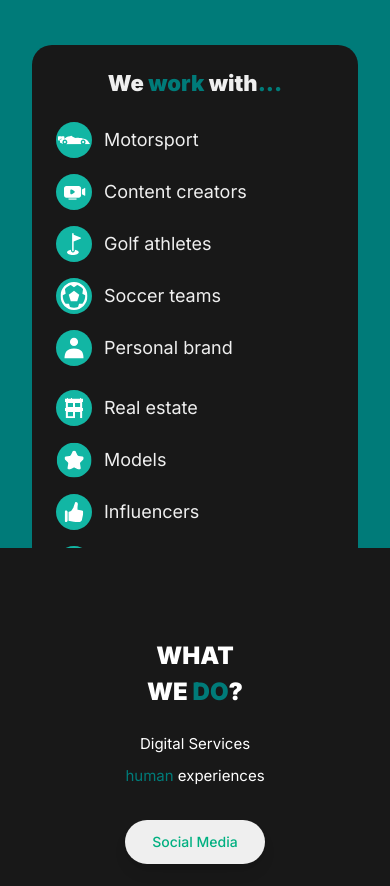
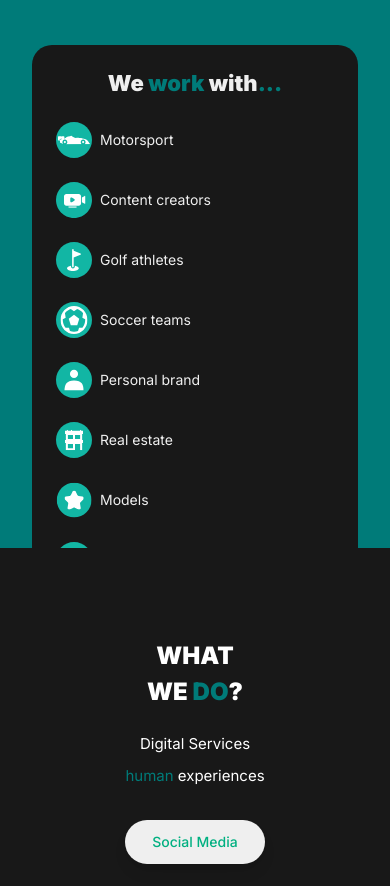
Before and after one commit to LongRodSilver/Hupscale, a Next.js app: page / in a window 390 px wide. Shown: the part 1140-2026 px from the top of the page. Built offline with nearby package versions, Linux system fonts and the light colour scheme; a web font is replaced by a local one.

Commit message:
Restructure industry icons to 2-column grid on mobile, 4 columns on desktop

```diff
--- a/app/page.tsx
+++ b/app/page.tsx
@@ -809,54 +809,66 @@ function HomeContent() {
               </h3>
             </div>
 
-            {/* Industry categories - Two Column Grid */}
-            <div className="grid grid-cols-2 gap-x-8 gap-y-4 mb-8">
-              {/* LEFT COLUMN */}
-              <div className="space-y-4">
-                <div className="flex items-center space-x-3 text-white">
-                  <img alt="Motorsport" className="w-8 h-8 flex-shrink-0" src={getImagePath("/svg-motorsport.svg")} />
-                  <span className="font-onest text-lg text-[#efefef]">{t('benefits.categories.motorsport')}</span>
-                </div>
-                <div className="flex items-center space-x-3 text-white">
-                  <img alt="Content creators" className="w-8 h-8 flex-shrink-0" src={getImagePath("/svg-content.svg")} />
-                  <span className="font-onest text-lg text-[#efefef]">{t('benefits.categories.contentCreators')}</span>
-                </div>
-                <div className="flex items-center space-x-3 text-white">
-                  <img alt="Golf athletes" className="w-8 h-8 flex-shrink-0" src={getImagePath("/svg-golf.svg")} />
-                  <span className="font-onest text-lg text-[#efefef]">{t('benefits.categories.golfAthletes')}</span>
-                </div>
-                <div className="flex items-center space-x-3 text-white">
-                  <img alt="Soccer teams" className="w-8 h-8 flex-shrink-0" src={getImagePath("/svg-soccer.svg")} />
-                  <span className="font-onest text-lg text-[#efefef]">{t('benefits.categories.soccerTeams')}</span>
-                </div>
-                <div className="flex items-center space-x-3 text-white">
-                  <img alt="Personal brand" className="w-8 h-8 flex-shrink-0" src={getImagePath("/svg-personal.svg")} />
-                  <span className="font-onest text-lg text-[#efefef]">{t('benefits.categories.personalBrand')}</span>
-                </div>
+            {/* Industry categories - Responsive Grid */}
+            <div className="grid grid-cols-2 gap-x-6 gap-y-4 sm:gap-x-8 sm:gap-y-6 lg:grid-cols-4 mb-8">
+              {/* Motorsport */}
+              <div className="flex items-center gap-2 sm:gap-3 text-white">
+                <img alt="Motorsport" className="w-8 h-8 sm:w-10 sm:h-10 flex-shrink-0" src={getImagePath("/svg-motorsport.svg")} />
+                <span className="font-onest text-sm sm:text-base lg:text-lg text-[#efefef]">{t('benefits.categories.motorsport')}</span>
               </div>
 
-              {/* RIGHT COLUMN */}
-              <div className="space-y-4">
-                <div className="flex items-center space-x-3 text-white">
-                  <img alt="Real estate" className="w-8 h-8 flex-shrink-0" src={getImagePath("/svg-real.svg")} />
-                  <span className="font-onest text-lg text-[#efefef]">{t('benefits.categories.realEstate')}</span>
-                </div>
-                <div className="flex items-center space-x-3 text-white">
-                  <img alt="Models" className="w-8 h-8 flex-shrink-0" src={getImagePath("/svg-models.svg")} />
-                  <span className="font-onest text-lg text-[#efefef]">{t('benefits.categories.models')}</span>
-                </div>
-                <div className="flex items-center space-x-3 text-white">
-                  <img alt="Influencers" className="w-8 h-8 flex-shrink-0" src={getImagePath("/svg-influencer.svg")} />
-                  <span className="font-onest text-lg text-[#efefef]">{t('benefits.categories.influencers')}</span>
-                </div>
-                <div className="flex items-center space-x-3 text-white">
-                  <img alt="Car rentals" className="w-8 h-8 flex-shrink-0" src={getImagePath("/svg-car.svg")} />
-                  <span className="font-onest text-lg text-[#efefef]">{t('benefits.categories.carRentals')}</span>
-                </div>
-                <div className="flex items-center space-x-3 text-white">
-                  <img alt="Medical" className="w-8 h-8 flex-shrink-0" src={getImagePath("/svg-medical.svg")} />
-                  <span className="font-onest text-lg text-[#efefef]">{t('benefits.categories.medical')}</span>
-                </div>
+              {/* Content creators */}
+              <div className="flex items-center gap-2 sm:gap-3 text-white">
+                <img alt="Content creators" className="w-8 h-8 sm:w-10 sm:h-10 flex-shrink-0" src={getImagePath("/svg-content.svg")} />
+                <span className="font-onest text-sm sm:text-base lg:text-lg text-[#efefef]">{t('benefits.categories.contentCreators')}</span>
+              </div>
+
+              {/* Golf athletes */}
+              <div className="flex items-center gap-2 sm:gap-3 text-white">
+                <img alt="Golf athletes" className="w-8 h-8 sm:w-10 sm:h-10 flex-shrink-0" src={getImagePath("/svg-golf.svg")} />
+                <span className="font-onest text-sm sm:text-base lg:text-lg text-[#efefef]">{t('benefits.categories.golfAthletes')}</span>
+              </div>
+
+              {/* Soccer teams */}
+              <div className="flex items-center gap-2 sm:gap-3 text-white">
+                <img alt="Soccer teams" className="w-8 h-8 sm:w-10 sm:h-10 flex-shrink-0" src={getImagePath("/svg-soccer.svg")} />
+                <span className="font-onest text-sm sm:text-base lg:text-lg text-[#efefef]">{t('benefits.categories.soccerTeams')}</span>
+              </div>
+
+              {/* Personal brand */}
+              <div className="flex items-center gap-2 sm:gap-3 text-white">
+                <img alt="Personal brand" className="w-8 h-8 sm:w-10 sm:h-10 flex-shrink-0" src={getImagePath("/svg-personal.svg")} />
+                <span className="font-onest text-sm sm:text-base lg:text-lg text-[#efefef]">{t('benefits.categories.personalBrand')}</span>
+              </div>
+
+              {/* Real estate */}
+              <div className="flex items-center gap-2 sm:gap-3 text-white">
+                <img alt="Real estate" className="w-8 h-8 sm:w-10 sm:h-10 flex-shrink-0" src={getImagePath("/svg-real.svg")} />
+                <span className="font-onest text-sm sm:text-base lg:text-lg text-[#efefef]">{t('benefits.categories.realEstate')}</span>
+              </div>
+
+              {/* Models */}
+              <div className="flex items-center gap-2 sm:gap-3 text-white">
+                <img alt="Models" className="w-8 h-8 sm:w-10 sm:h-10 flex-shrink-0" src={getImagePath("/svg-models.svg")} />
+                <span className="font-onest text-sm sm:text-base lg:text-lg text-[#efefef]">{t('benefits.categories.models')}</span>
+              </div>
+
+              {/* Influencers */}
+              <div className="flex items-center gap-2 sm:gap-3 text-white">
+                <img alt="Influencers" className="w-8 h-8 sm:w-10 sm:h-10 flex-shrink-0" src={getImagePath("/svg-influencer.svg")} />
+                <span className="font-onest text-sm sm:text-base lg:text-lg text-[#efefef]">{t('benefits.categories.influencers')}</span>
+              </div>
+
+              {/* Car rentals */}
+              <div className="flex items-center gap-2 sm:gap-3 text-white">
+                <img alt="Car rentals" className="w-8 h-8 sm:w-10 sm:h-10 flex-shrink-0" src={getImagePath("/svg-car.svg")} />
+                <span className="font-onest text-sm sm:text-base lg:text-lg text-[#efefef]">{t('benefits.categories.carRentals')}</span>
+              </div>
+
+              {/* Medical */}
+              <div className="flex items-center gap-2 sm:gap-3 text-white">
+                <img alt="Medical" className="w-8 h-8 sm:w-10 sm:h-10 flex-shrink-0" src={getImagePath("/svg-medical.svg")} />
+                <span className="font-onest text-sm sm:text-base lg:text-lg text-[#efefef]">{t('benefits.categories.medical')}</span>
               </div>
             </div>
 
```
